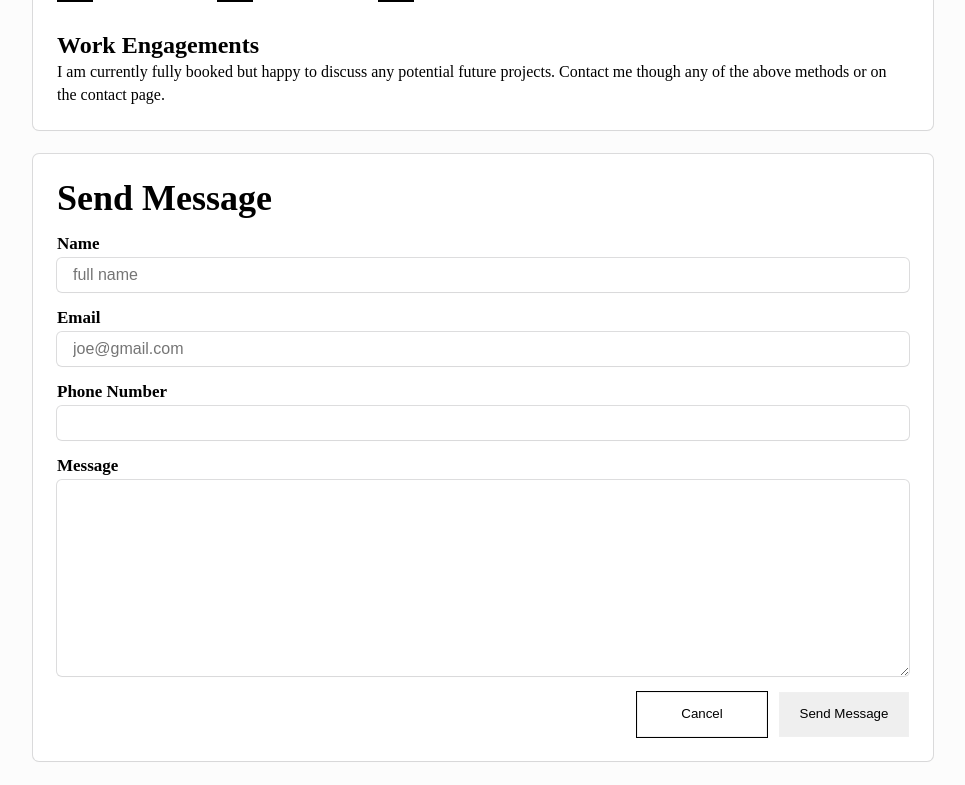
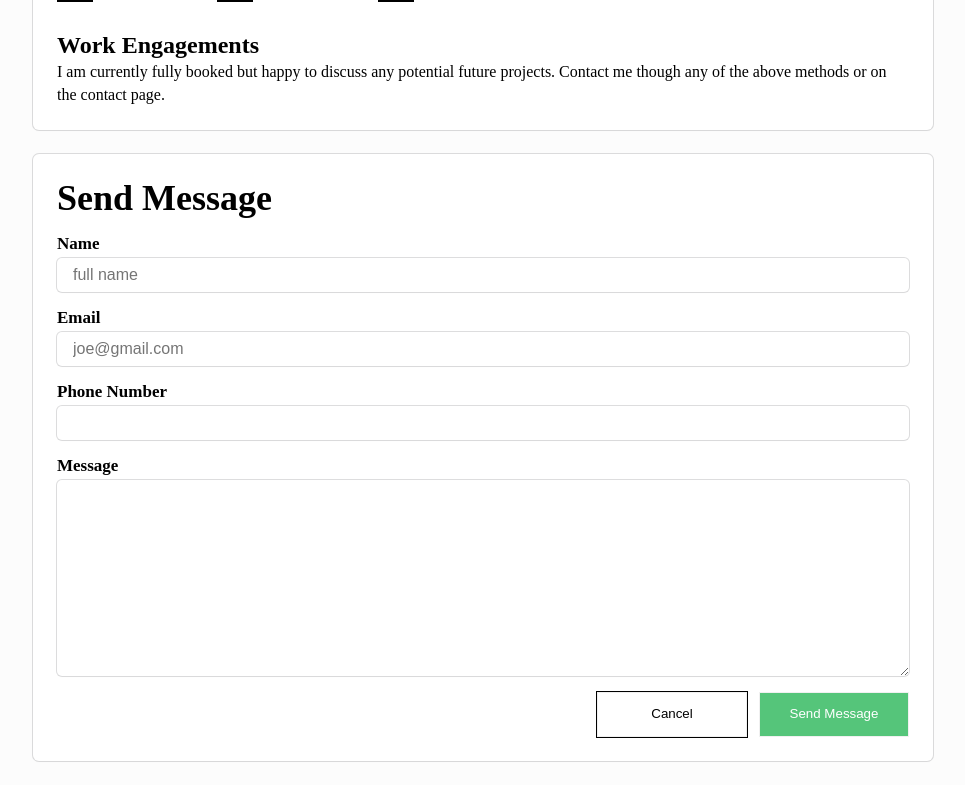
Before and after one commit to ReBeL-007/portfolio, a plain HTML site: page index.html in a window 1280 px wide. Shown: the part 798-1583 px from the top of the page, without its empty margins (157-1122 px from the left). Drawn offline with Linux system fonts and the light colour scheme.

Commit message:
background color and fixes

```diff
--- a/style.scss
+++ b/style.scss
@@ -120,6 +120,10 @@ p {
     flex-wrap: wrap;
     gap: 1.6rem;
 
+    @media (max-width: 450px) {
+      flex-direction: column;
+    }
+
     a {
       width: clamp(10rem, 15rem, 19rem);
 
@@ -140,6 +144,11 @@ p {
     display: flex;
     gap: 1.6rem;
     align-items: center;
+  }
+
+  @media (max-width: 450px) {
+    flex-direction: column;
+    align-items: flex-start !important;
   }
 
   a {
@@ -220,6 +229,11 @@ p {
     background: transparent;
     outline: 1px solid var(--profile-border);
   }
+
+  button:last-child {
+    background: #55c57a;
+    color: #fff;
+  }
 }
 
 .btn {
@@ -230,8 +244,8 @@ p {
   line-height: 2;
   border: 1px solid rgb(240, 240, 240);
 
-  @media (min-width: 400px) {
-    width: clamp(12rem, 13rem, 15rem);
+  @media (min-width: 425px) {
+    width: clamp(12rem, 15rem, 15rem);
   }
   transition: all 0.3s;
 
```
Also changed, not shown: css/style.min.css, style.css, 2 other files.
